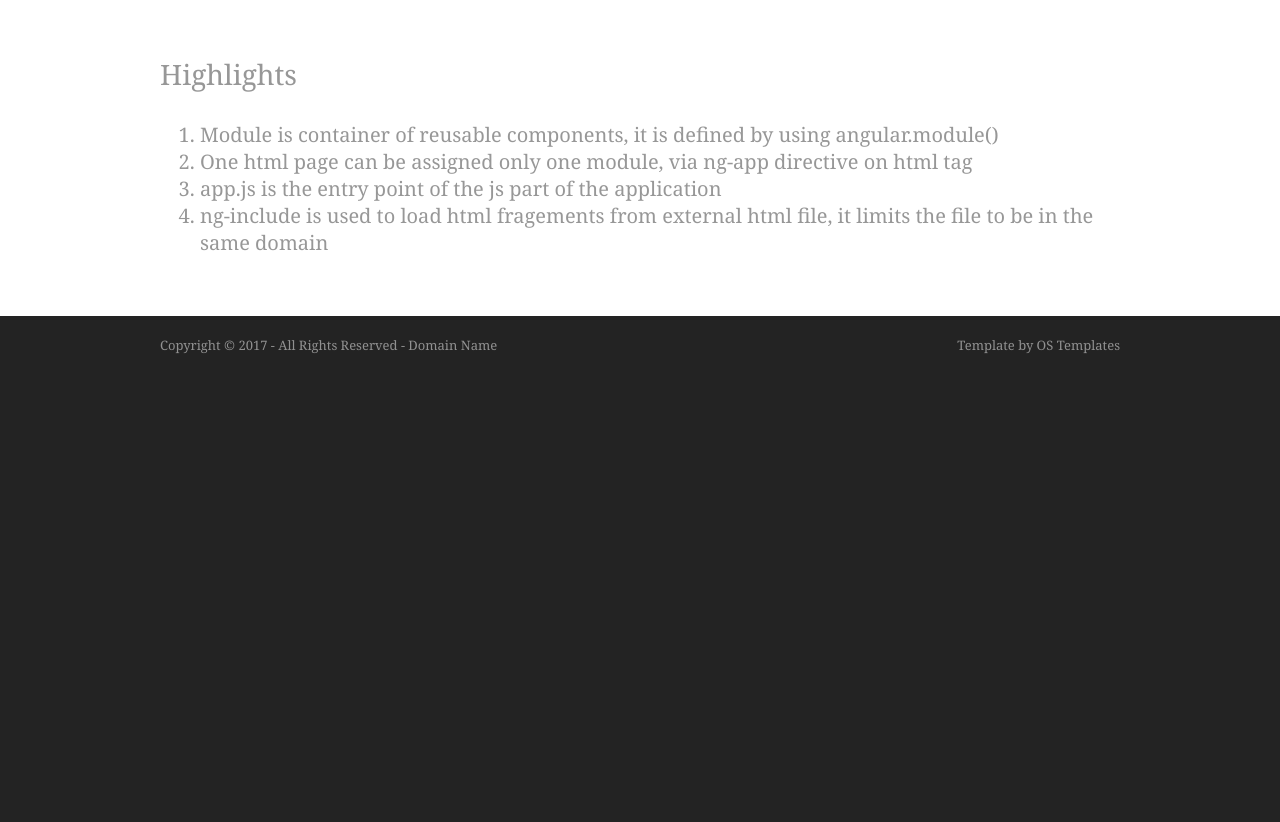
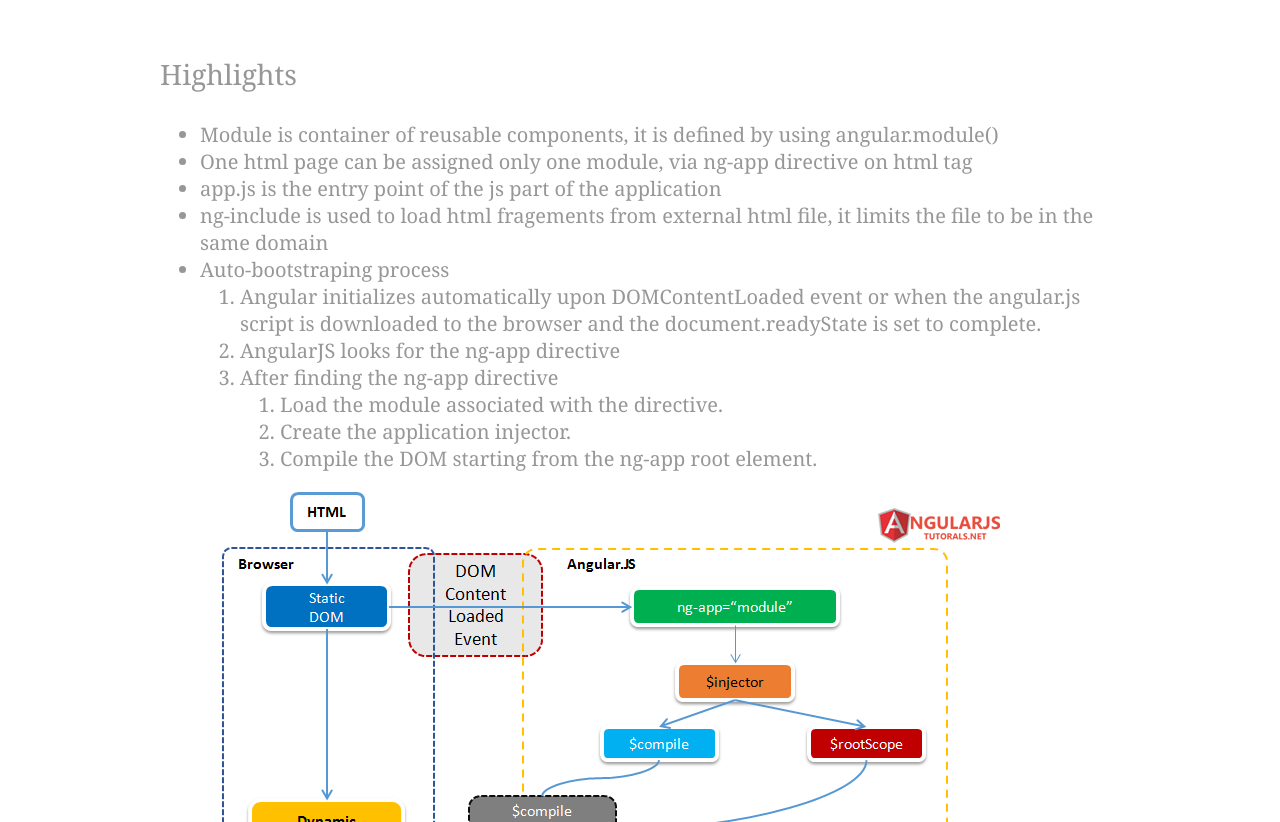
Before and after one commit to Vincent-Lz-Zhang/Learning-AngularJS-1.3, a plain HTML site: page index.html in a window 1280 px wide. Shown: the part 130-952 px from the top of the page. Before the commit the page ends 800 px from the top, so only its background shows below. Drawn offline with Linux system fonts and the light colour scheme.

Commit message:
add more tutorial

```diff
--- a/index.html
+++ b/index.html
@@ -20,12 +20,28 @@
                 <p style="font-size: 28px;">
                     Highlights
                 </p>
-                <ol>
+                <ul>
                     <li>Module is container of reusable components, it is defined by using angular.module()</li>
                     <li>One html page can be assigned only one module, via ng-app directive on html tag</li>
                     <li>app.js is the entry point of the js part of the application</li>
                     <li>ng-include is used to load html fragements from external html file, it limits the file to be in the same domain</li>
-                </ol>
+                    <li>Auto-bootstraping process
+                        <ol>
+                            <li>Angular initializes automatically upon DOMContentLoaded event or when the angular.js script is downloaded to the browser and the document.readyState is set to complete.</li>
+                            <li>AngularJS looks for the ng-app directive</li>
+                            <li>After finding the ng-app directive
+                                <ol>
+                                    <li>Load the module associated with the directive.</li>
+                                    <li>Create the application injector.</li>
+                                    <li>Compile the DOM starting from the ng-app root element.</li>
+                                </ol>
+                            </li>
+                        </ol>
+                    </li>
+                </ul>
+                <p>
+                    <img src="imgs/angularjs-auto-bootstrap-process.png" alt="">
+                </p>
             </section>
         </div>
     </div>
```
Also changed, not shown: imgs/angularjs-auto-bootstrap-process.png (added), 1 other file.
